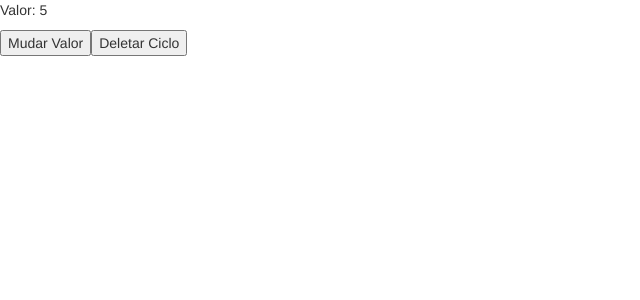
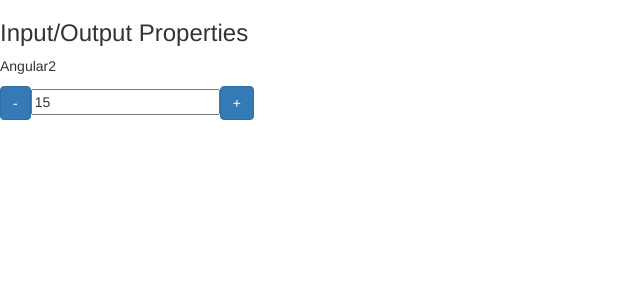
Before and after one commit to stanquini/treinamento-angular2-, an Angular app in the folder data-binding/: page / in a window 1280 px wide. Shown: the top 300 px of the page, without its empty margins (0-640 px from the left). Built offline with nearby package versions, Linux system fonts and the light colour scheme.

Commit message:
acesso ao DOM e ao template ViewChild

```diff
--- a/data-binding/src/app/app.component.html
+++ b/data-binding/src/app/app.component.html
@@ -1,4 +1,6 @@
-<!--<app-data-binding></app-data-binding> -->
+<app-data-binding></app-data-binding>
+<!--
 <app-ciclo [valorInicial]="valor" *ngIf="!deletarCiclo"></app-ciclo>
 <button (click)="mudarValor()" >Mudar Valor</button>
 <button (click)="destruirCiclo()" >Deletar Ciclo</button>
+-->
--- a/data-binding/src/app/output-property/output-property.component.html
+++ b/data-binding/src/app/output-property/output-property.component.html
@@ -1,5 +1,5 @@
 <div>
   <button class="btn btn-primary" (click)="decrementa()">-</button>
-  <input type="text" readonly [value]="valor">
+  <input type="text" readonly [value]="valor" #campoInput>
   <button class="btn btn-primary" (click)="incrementa()">+</button>
 </div>
--- a/data-binding/src/app/output-property/output-property.component.ts
+++ b/data-binding/src/app/output-property/output-property.component.ts
@@ -1,4 +1,5 @@
-import { Component, OnInit, Input, Output, EventEmitter } from '@angular/core';
+import { Component, OnInit, Input, Output, EventEmitter, ViewChild, ElementRef } from '@angular/core';
+
 
 @Component({
   selector: 'contador',
@@ -13,15 +14,20 @@
 
   @Output() mudouValor = new EventEmitter();
 
+  @ViewChild('campoInput') campoValorInput: ElementRef;
+
   decrementa() {
 
     this.valor--;
+    //this.campoValorInput.nativeElement.value--;
     this.mudouValor.emit({novoValor: this.valor});
   }
 
   incrementa() {
 
+
     this.valor++;
+    //this.campoValorInput.nativeElement.value++;
     this.mudouValor.emit({novoValor: this.valor});
   }
 
```
